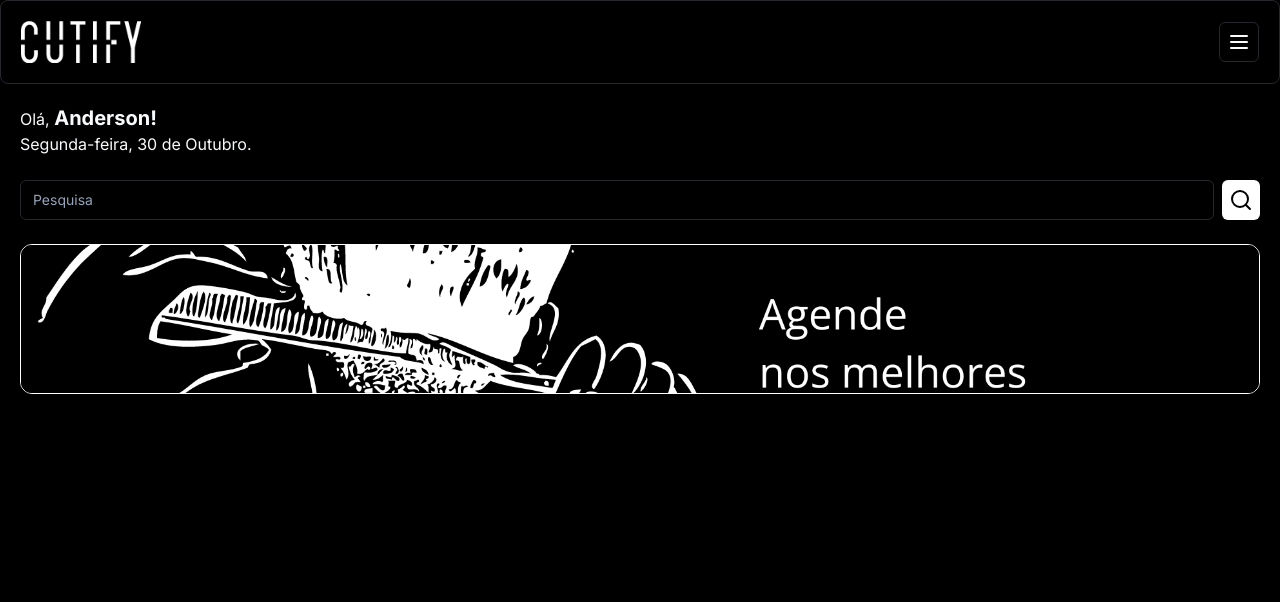
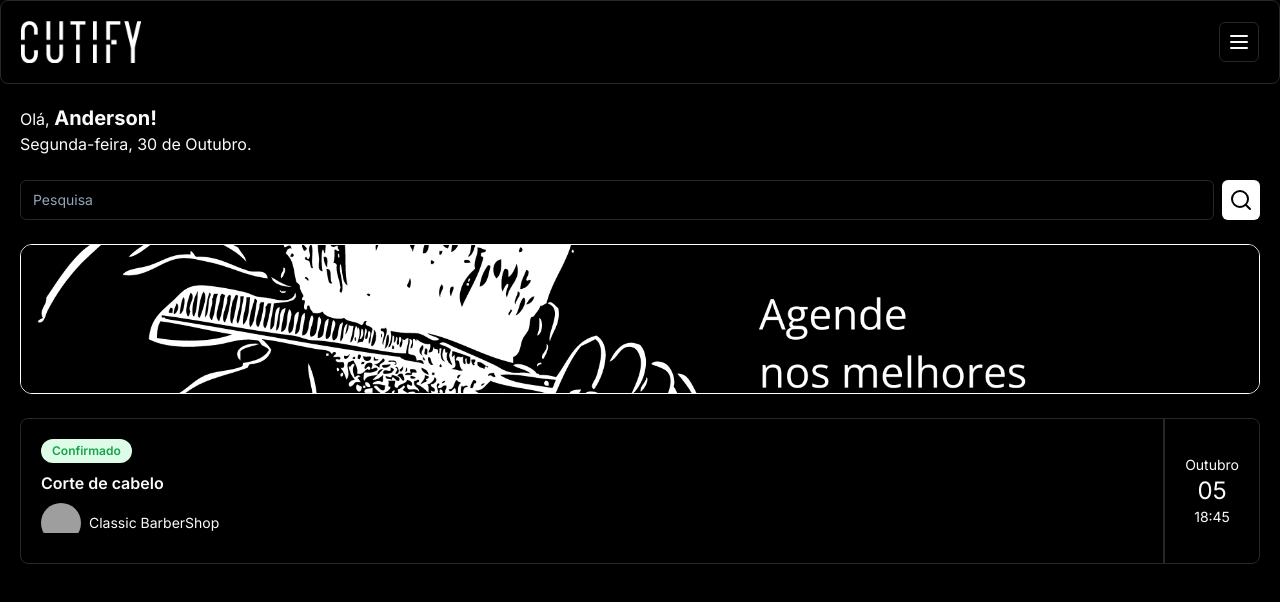
Before and after one commit to devsembo/cutify-webapp, a Next.js app: page / in a window 1280 px wide. Shown: the top 602 px of the page. Built offline with nearby package versions, Linux system fonts and the light colour scheme.

Commit message:
chore: update home page

```diff
--- a/package.json
+++ b/package.json
@@ -10,6 +10,7 @@
     "prepare": "husky"
   },
   "dependencies": {
+    "@radix-ui/react-avatar": "^1.1.0",
     "@radix-ui/react-slot": "^1.1.0",
     "axios": "^1.7.7",
     "class-variance-authority": "^0.7.0",
--- /dev/null
+++ b/src/app/_components/ui/avatar.tsx
@@ -0,0 +1,50 @@
+"use client"
+
+import * as React from "react"
+import * as AvatarPrimitive from "@radix-ui/react-avatar"
+
+import { cn } from "@/app/_lib/utils"
+
+const Avatar = React.forwardRef<
+  React.ElementRef<typeof AvatarPrimitive.Root>,
+  React.ComponentPropsWithoutRef<typeof AvatarPrimitive.Root>
+>(({ className, ...props }, ref) => (
+  <AvatarPrimitive.Root
+    ref={ref}
+    className={cn(
+      "relative flex h-10 w-10 shrink-0 overflow-hidden rounded-full",
+      className,
+    )}
+    {...props}
+  />
+))
+Avatar.displayName = AvatarPrimitive.Root.displayName
+
+const AvatarImage = React.forwardRef<
+  React.ElementRef<typeof AvatarPrimitive.Image>,
+  React.ComponentPropsWithoutRef<typeof AvatarPrimitive.Image>
+>(({ className, ...props }, ref) => (
+  <AvatarPrimitive.Image
+    ref={ref}
+    className={cn("aspect-square h-full w-full", className)}
+    {...props}
+  />
+))
+AvatarImage.displayName = AvatarPrimitive.Image.displayName
+
+const AvatarFallback = React.forwardRef<
+  React.ElementRef<typeof AvatarPrimitive.Fallback>,
+  React.ComponentPropsWithoutRef<typeof AvatarPrimitive.Fallback>
+>(({ className, ...props }, ref) => (
+  <AvatarPrimitive.Fallback
+    ref={ref}
+    className={cn(
+      "flex h-full w-full items-center justify-center rounded-full bg-muted",
+      className,
+    )}
+    {...props}
+  />
+))
+AvatarFallback.displayName = AvatarPrimitive.Fallback.displayName
+
+export { Avatar, AvatarImage, AvatarFallback }
--- /dev/null
+++ b/src/app/_components/ui/badge.tsx
@@ -0,0 +1,36 @@
+import * as React from "react"
+import { cva, type VariantProps } from "class-variance-authority"
+
+import { cn } from "@/app/_lib/utils"
+
+const badgeVariants = cva(
+  "inline-flex items-center rounded-full border px-2.5 py-0.5 text-xs font-semibold transition-colors focus:outline-none focus:ring-2 focus:ring-ring focus:ring-offset-2",
+  {
+    variants: {
+      variant: {
+        default:
+          "border-transparent bg-primary text-primary-foreground hover:bg-primary/80",
+        secondary:
+          "border-transparent bg-secondary text-secondary-foreground hover:bg-secondary/80",
+        destructive:
+          "border-transparent bg-destructive text-destructive-foreground hover:bg-destructive/80",
+        outline: "text-foreground",
+      },
+    },
+    defaultVariants: {
+      variant: "default",
+    },
+  },
+)
+
+export interface BadgeProps
+  extends React.HTMLAttributes<HTMLDivElement>,
+    VariantProps<typeof badgeVariants> {}
+
+function Badge({ className, variant, ...props }: BadgeProps) {
+  return (
+    <div className={cn(badgeVariants({ variant }), className)} {...props} />
+  )
+}
+
+export { Badge, badgeVariants }
--- a/src/app/page.tsx
+++ b/src/app/page.tsx
@@ -5,6 +5,9 @@
 import { SearchIcon } from "lucide-react"
 import Image from "next/image"
 import banner from "../../public/assets/banner.png"
+import { Card, CardContent } from "./_components/ui/card"
+import { Badge } from "./_components/ui/badge"
+import { Avatar, AvatarImage, AvatarFallback } from "@radix-ui/react-avatar"
 export default function Home() {
   return (
     <>
@@ -15,6 +18,7 @@
         </h2>
         <p>Segunda-feira, 30 de Outubro.</p>
 
+        {/* Busca */}
         <div className="mt-6 flex items-center gap-2">
           <Input placeholder="Pesquisa" className="text-white" />
           <Button size="icon">
@@ -22,6 +26,7 @@
           </Button>
         </div>
 
+        {/* Imagem */}
         <div className="relative mt-6 h-[150px] w-full">
           <Image
             src={banner}
@@ -30,6 +35,36 @@
             alt="Agnede com os melhores com a cutify"
           />
         </div>
+
+        {/* AGENDAMENTO */}
+        <div className="flex"></div>
+        <Card className="mt-6">
+          <CardContent className="flex justify-between p-0">
+            <div className="flex flex-col gap-2 py-5 pl-5">
+              <Badge className="h-6 w-fit bg-green-100 text-green-600">
+                Confirmado
+              </Badge>
+              <h3 className="font-semibold">Corte de cabelo</h3>
+
+              <div className="flex items-center gap-2">
+                <Avatar className="h-10 w-10 overflow-hidden rounded-full">
+                  <AvatarImage
+                    src="http://localhost:3333/image/e7139d5ad3-Captura de ecrÃ£ 2024-09-29 203401.png"
+                    alt="Mike Pina Barbeiro da Classic BarberShop"
+                  />
+                  <AvatarFallback>CB</AvatarFallback>
+                </Avatar>
+                <p className="text-sm">Classic BarberShop</p>
+              </div>
+            </div>
+
+            <div className="flex flex-col items-center justify-center border-l-2 border-solid px-5">
+              <p className="text-sm">Outubro</p>
+              <p className="text-2xl">05</p>
+              <p className="text-sm">18:45</p>
+            </div>
+          </CardContent>
+        </Card>
       </div>
     </>
   )
```
Also changed, not shown: 2 other files (tests, documents, lock files or other folders).
